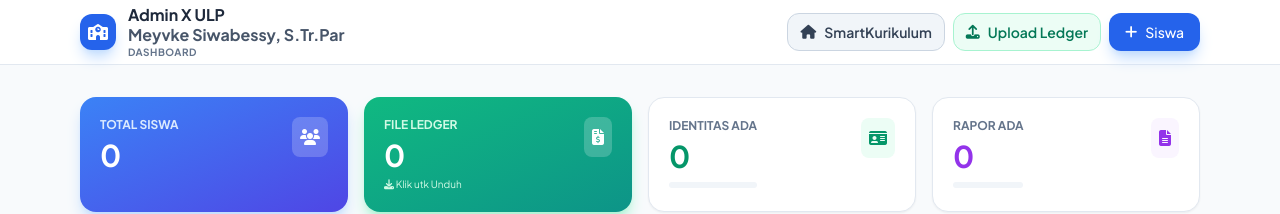
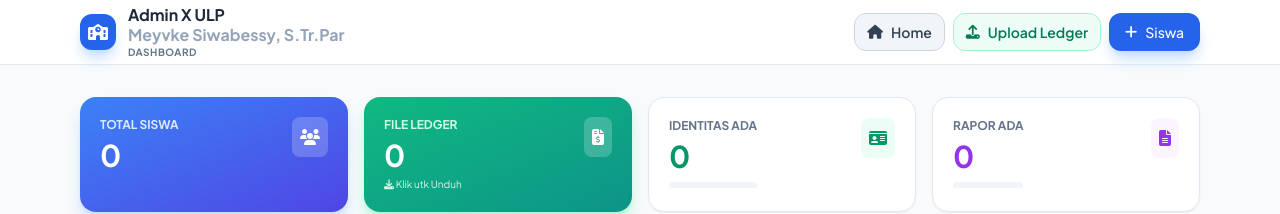
Before and after one commit to alexbahy-tech/ledger-dan-rapor-XULP, a plain HTML site: page index.html in a window 1280 px wide. Shown: the top 214 px of the page. Drawn offline with nearby package versions, Linux system fonts and the light colour scheme; some packages are replaced by stand-ins of ours; no server answers; a script that the page names is missing.

Commit message:
Update index.html

```diff
--- a/index.html
+++ b/index.html
@@ -29,7 +29,7 @@
                 </div>
                 <div>
                     <h1 class="font-bold text-slate-800 leading-tight">Admin X ULP</h1>
-					<h2 class="font-bold text-slate-600 leading-tight">Meyvke Siwabessy, S.Tr.Par</h1>
+					<h2 class="font-bold text-slate-400 leading-tight">Meyvke Siwabessy, S.Tr.Par</h1>
                     <p class="text-[10px] text-slate-500 font-bold tracking-wider">DASHBOARD</p>
                 </div>
             </div>
@@ -37,7 +37,7 @@
             <div class="flex gap-2">
                 <a href="https://alexbahy740.github.io/smart-kurikulum-smkn1mt/#menu-area" target="_blank" class="bg-slate-100 text-slate-700 hover:bg-slate-200 border border-slate-300 px-3 py-2 rounded-xl text-sm font-semibold transition flex items-center gap-2">
                     <i class="fa-solid fa-house"></i>
-                    <span class="hidden sm:inline">SmartKurikulum</span>
+                    <span class="hidden sm:inline">Home</span>
                 </a>
 
                 <button onclick="triggerUploadLedger()" class="bg-emerald-50 text-emerald-700 hover:bg-emerald-100 border border-emerald-200 px-3 py-2 rounded-xl text-sm font-semibold transition flex items-center gap-2">
@@ -425,4 +425,5 @@
         }
     </script>
 </body>
+
 </html>
```
